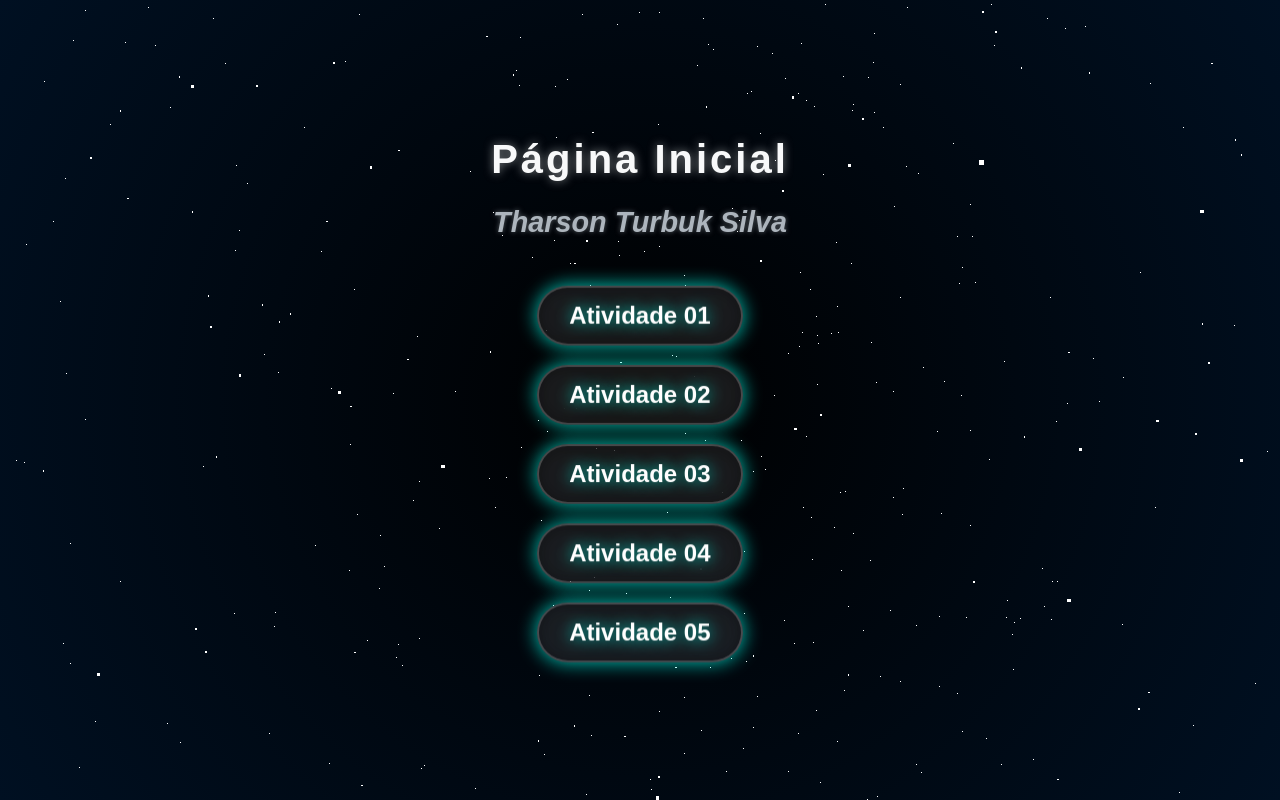
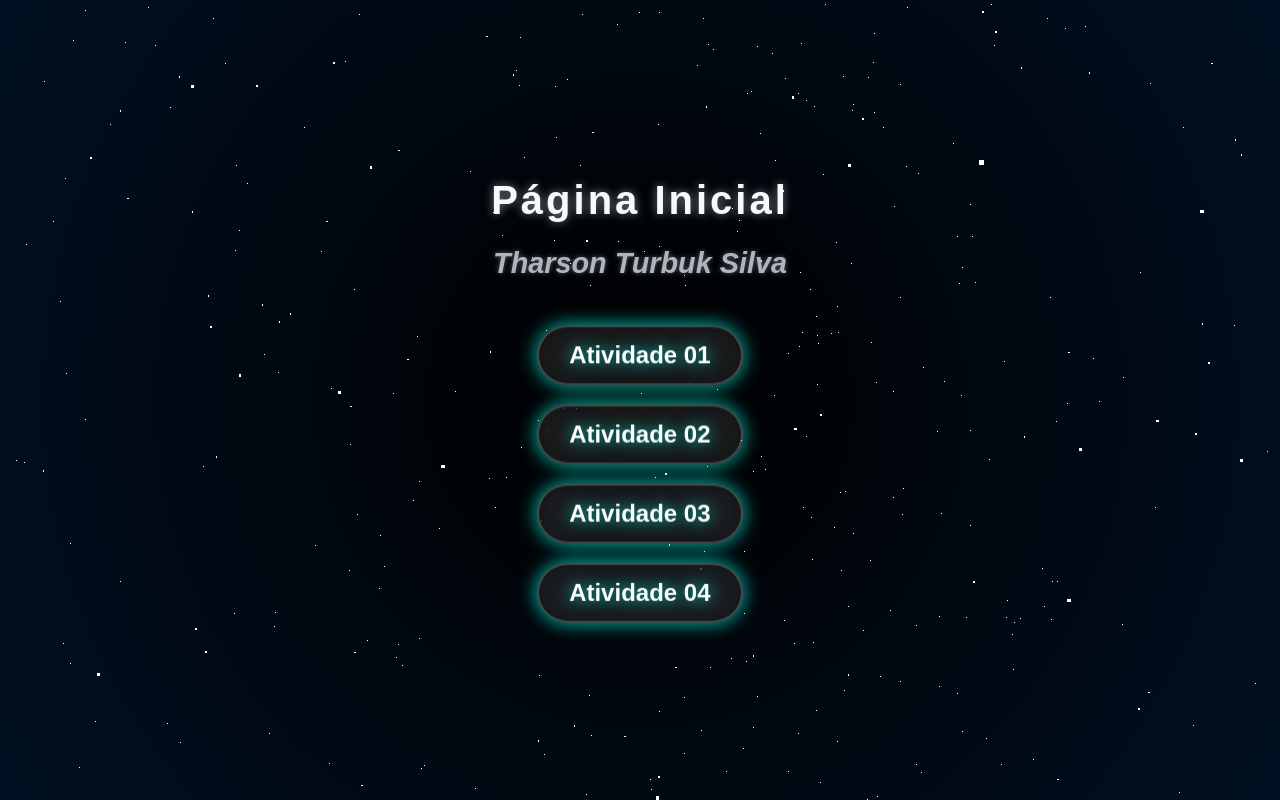
Before and after one commit to Tharsonts/L.E.S-React, a React (Create React App) app: page / in a window 1280 px wide. Built offline with nearby package versions, Linux system fonts and the light colour scheme.

Commit message:
Update home.js

```diff
--- a/src/Home/home.js
+++ b/src/Home/home.js
@@ -18,13 +18,10 @@ const Home = () => {
             <Link to="/semana02">Atividade 02</Link>
           </li>
           <li>
-            <Link to="/semana02">Atividade 03</Link>
+            <Link to="/semana03">Atividade 03</Link>
           </li>
           <li>
-            <Link to="/semana03">Atividade 04</Link>
-          </li>
-          <li>
-            <Link to="/semana04">Atividade 05</Link>
+            <Link to="/semana04">Atividade 04</Link>
           </li>
         </ul>
       </nav>
```
